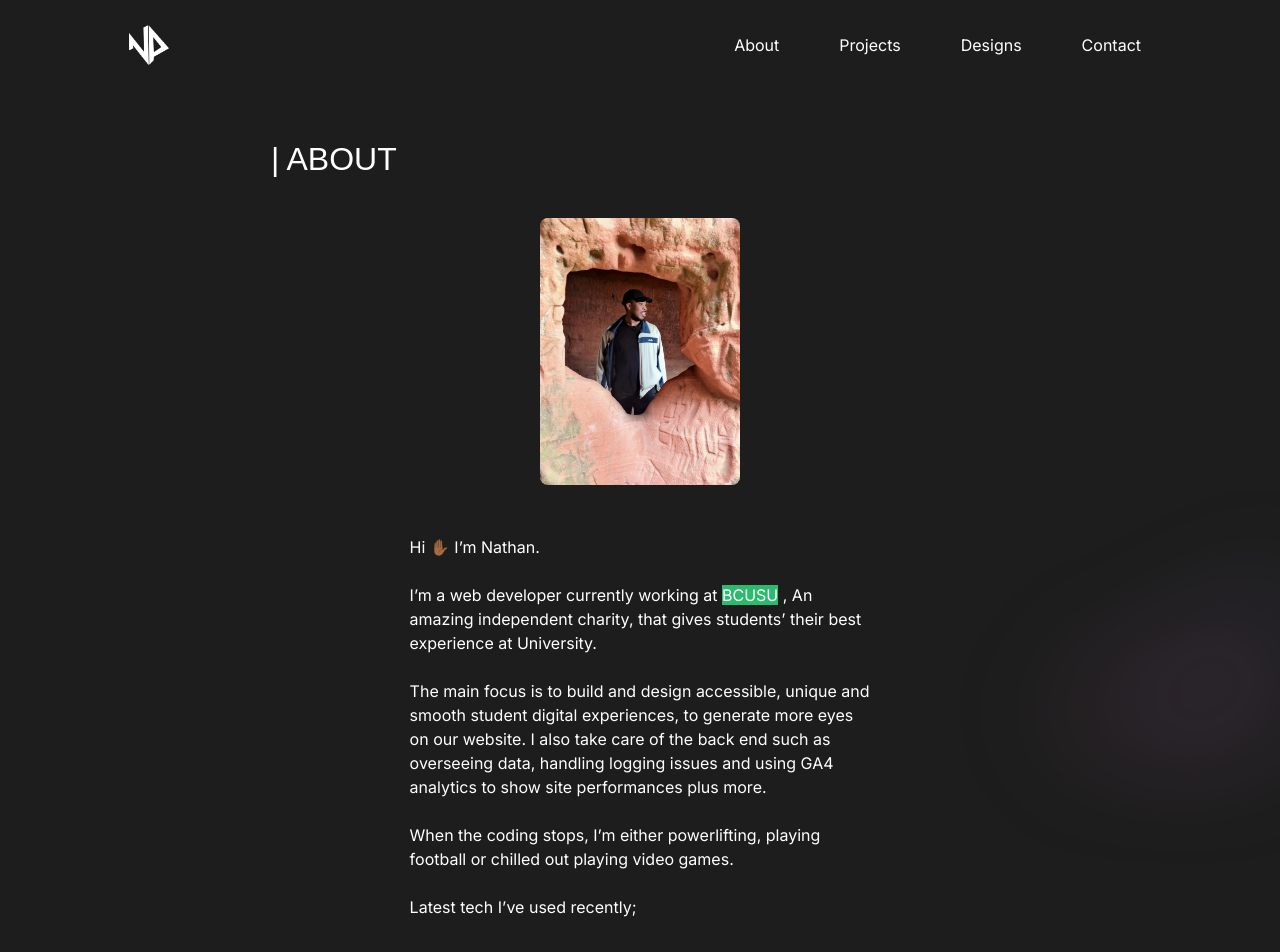
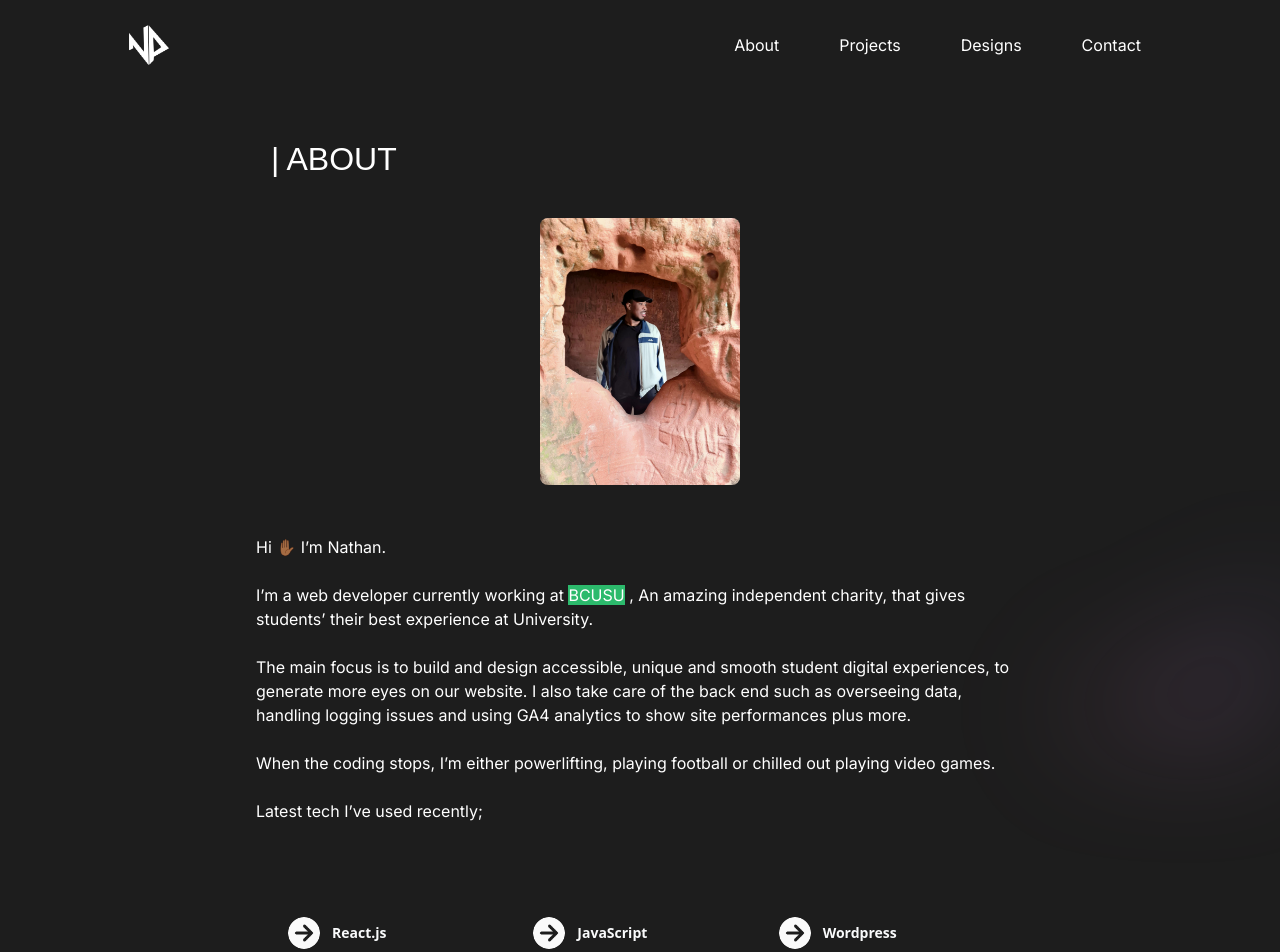
Before and after one commit to Nathan-47/nathanparchment.com-v03, a React (Create React App) app: page /about in a window 1280 px wide. Shown: the top 952 px of the page. Built offline with nearby package versions, Linux system fonts and the light colour scheme; a web font is replaced by a local one.

Commit message:
Update style.scss

```diff
--- a/src/sass/style.scss
+++ b/src/sass/style.scss
@@ -400,6 +400,10 @@ nav ul a {
   font-family: $inter;
 }
 
+@media screen and (max-width: 1800px) {
+#text-about {width: 100%;}
+}
+
 @media screen and (max-width: 1024px) {
 body {overflow-y: auto;}
 #text-about {width: 100%;}
```
